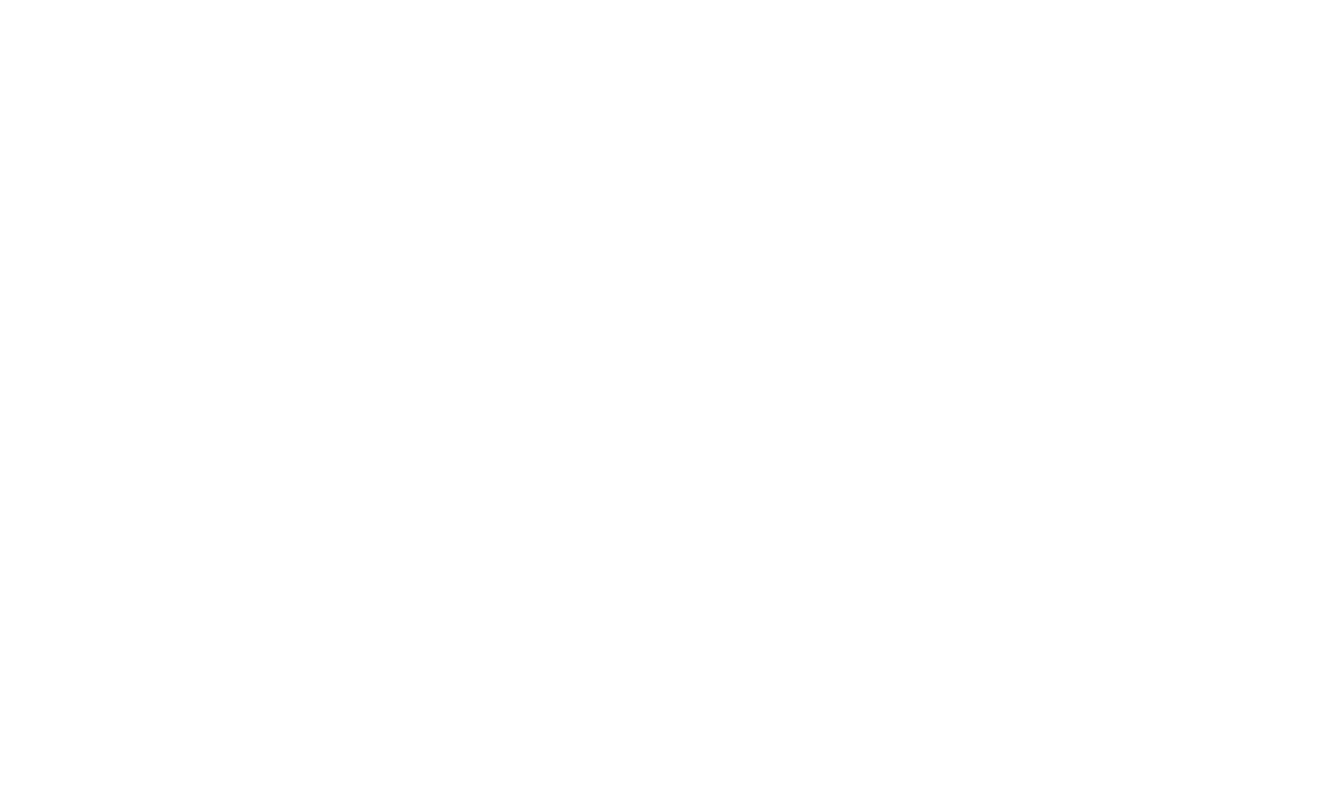
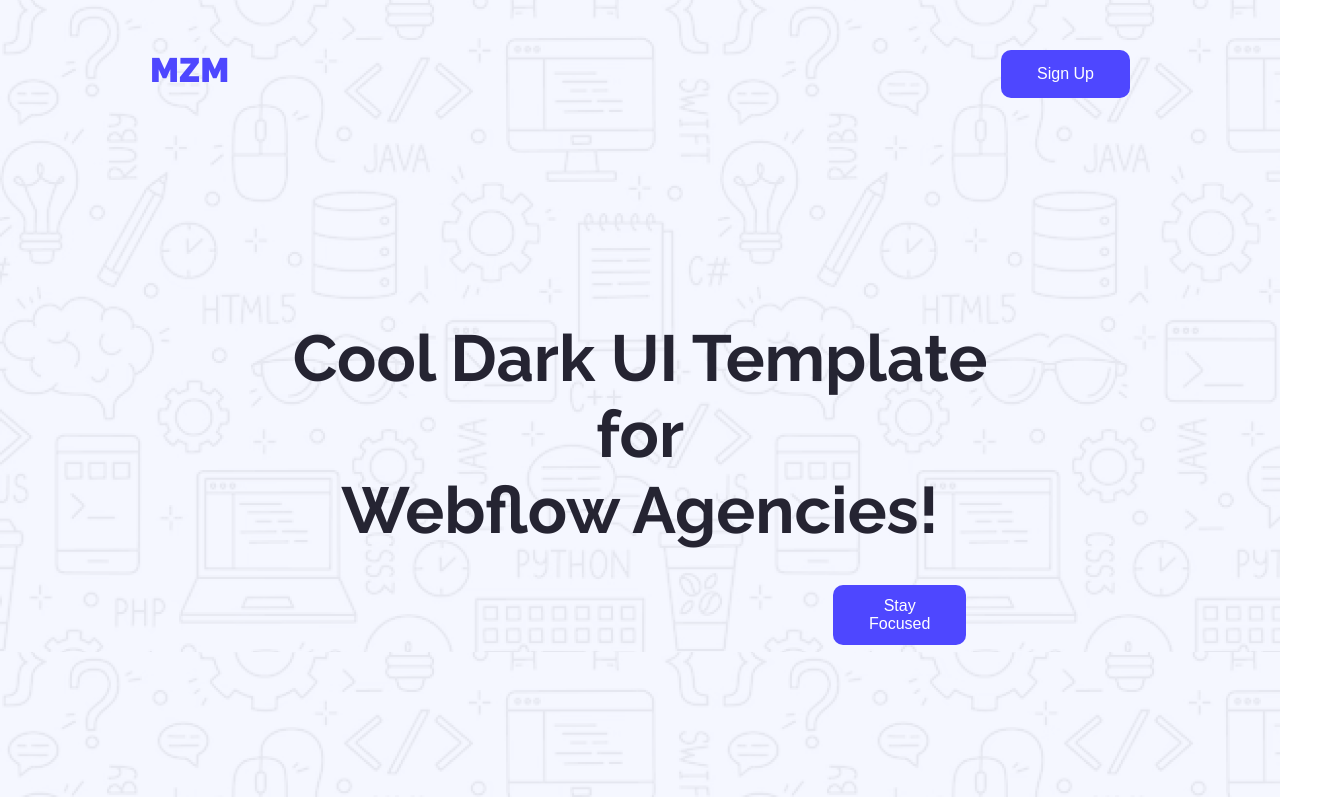
Before and after one commit to Zahin1033/pg-assign1, a plain HTML site: page index.html in a window 1280 px wide. Shown: the whole page, 1332 px wide, since content can reach past the window. Drawn offline with Linux system fonts and the light colour scheme.

Commit message:
header added

```diff
--- a/index.html
+++ b/index.html
@@ -19,7 +19,22 @@
 </head>
 
 <body class="raleway-font-normal">
-    <header>
+    <header class="header">
+        <section class="upper-header">
+            <div class="header-column">
+                <!-- Typography Logo -->
+                 <h2 class="logo">MZM</h2>
+            </div>
+            <div class="header-column">
+                <button class="btn-primary btn-logo">Sign Up</button>
+            </div>
+
+        </section>
+        <section class="lower-header">
+            <div class="banner-title">Cool Dark UI Template for <br> Webflow Agencies!</div>
+            <button class="btn-primary btn-banner">Stay Focused</button>
+        </section>
+
 
     </header>
     <main>
--- a/styles/design.css
+++ b/styles/design.css
@@ -1,5 +1,61 @@
+*{
+    margin-top: 0px;
+    margin-left: 0px;
+    margin-right: 0px;
+}
+
 /* shared styles */
+.raleway-font-normal{
+  font-family: "Raleway", sans-serif;
+  font-optical-sizing: auto;
+  font-style: normal;
+}
+
 .btn-primary{
     border-radius: 10px;
     background-color: #4E47FF;
+    color: white;
+    cursor: pointer;
+    font-size: 16px;
+    font-weight: 500;
+    border: none;
 }
+
+/* header styles */
+.logo{
+    color: #4E47FF;
+    font-size: 34px;
+    font-weight: 900;
+
+}
+.upper-header{
+    display: flex;
+    justify-content: space-between;
+    padding: 50px 150px;
+}
+.btn-logo{
+    height: 48px;
+    padding: 12px 36px;
+    border: none;
+}
+.header{
+    background-image: url('../images/Hero-bg.png');
+    align-items: center;
+}
+.banner-title{
+    color: #252432;
+    font-size: 65px;
+    font-weight: bold;
+    text-align: center;
+
+}
+.lower-header{
+    padding: 152px 267.5px;
+
+}
+.btn-banner{
+    margin-top: 37px;
+    margin-left: 565.5px;
+    margin-right: 365.5px;
+    padding: 12px 36px;
+}
```
